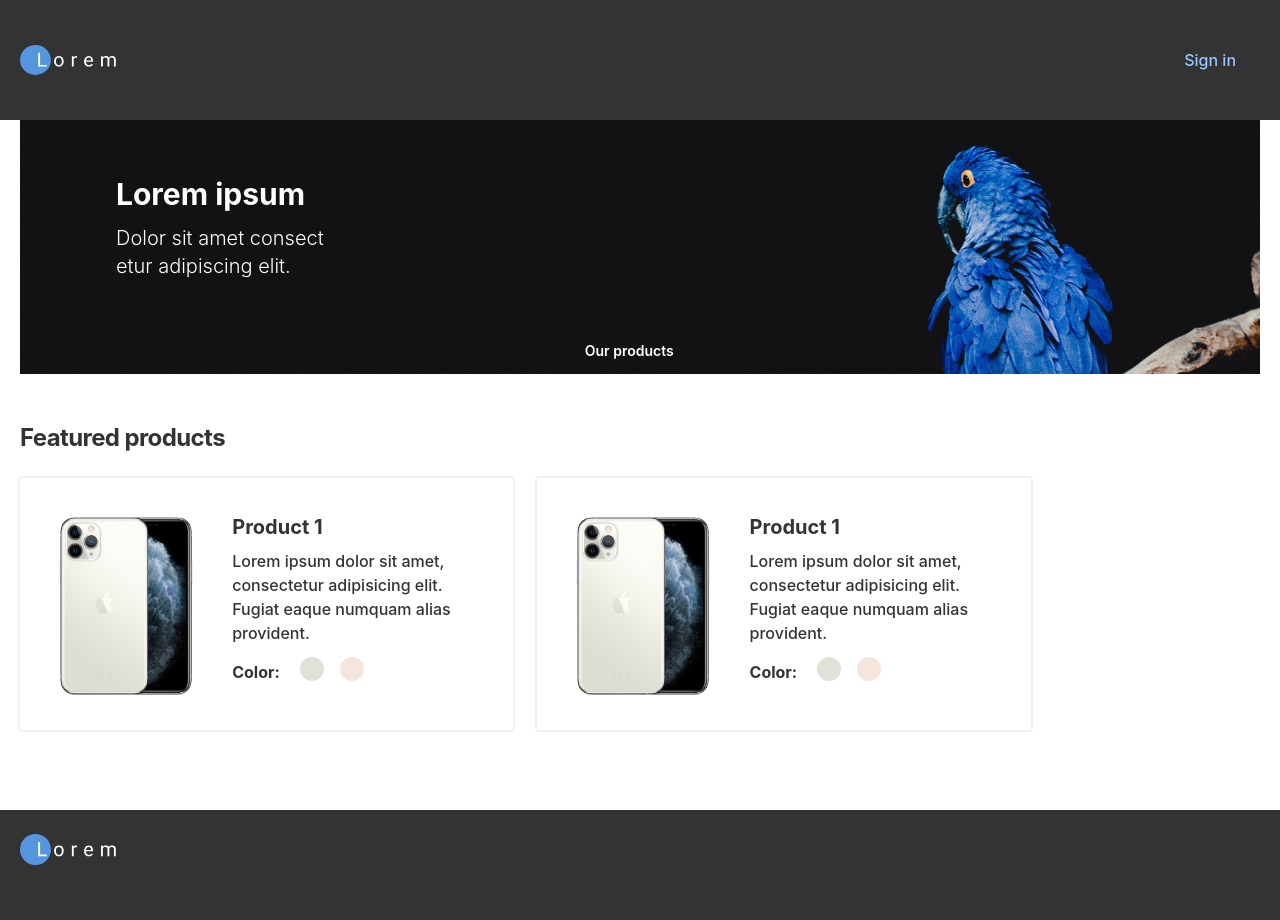
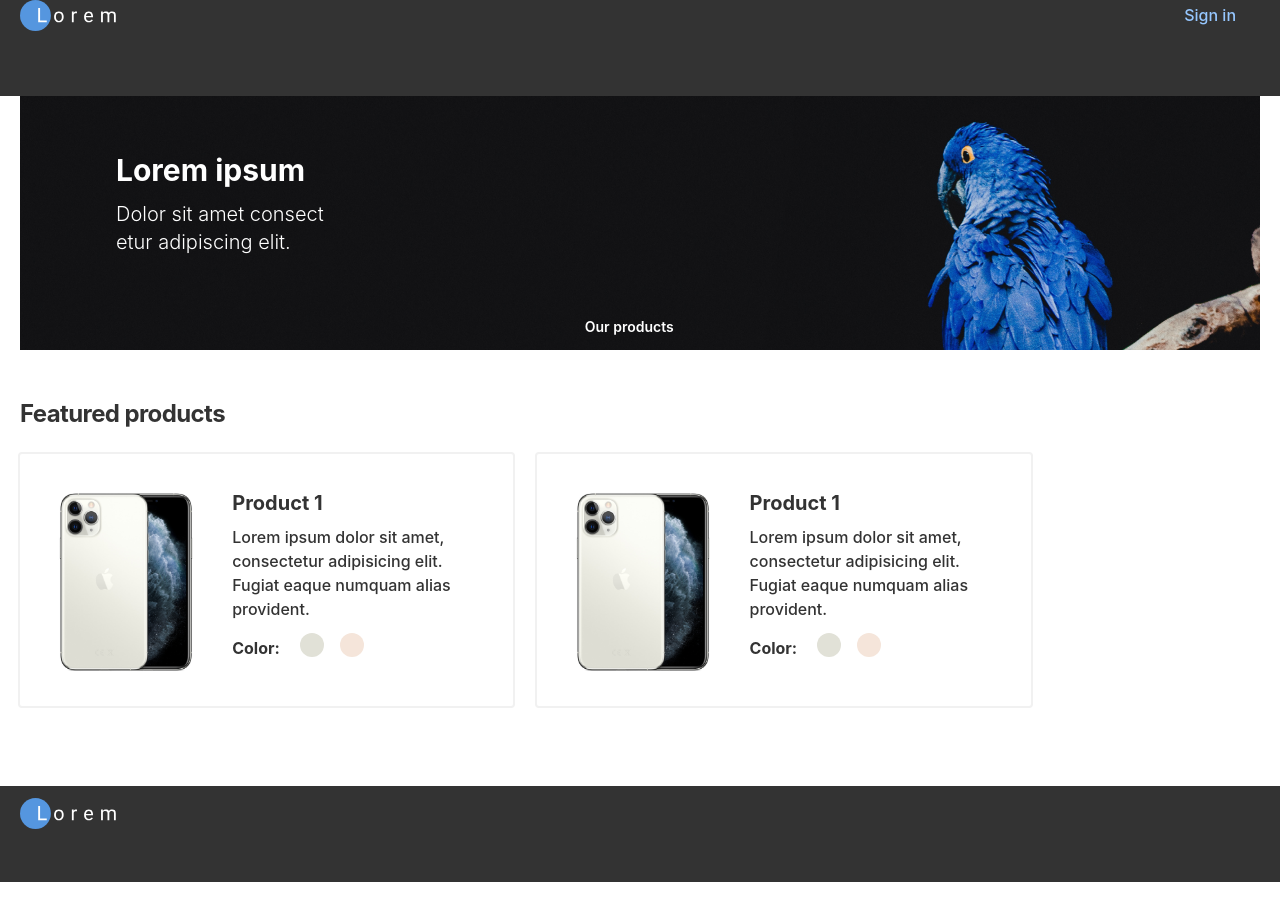
Before and after one commit to nicolasgasco/frontend_test_july2021, a React (Create React App) app: page / in a window 1280 px wide. Shown: the top 920 px of the page. After the commit the page ends 882 px from the top, so only its background shows below. Built offline with nearby package versions, Linux system fonts and the light colour scheme; some icons are missing; the HTML template or start-up script is replaced by a standard one.

Commit message:
Finished mobile styles

```diff
--- a/src/components/Wrappers/FullWidthWrapper.js
+++ b/src/components/Wrappers/FullWidthWrapper.js
@@ -1,7 +1,7 @@
 const FullWidthWrapper = ({ children, className }) => {
   return (
-    <div className={`bg-primary min-w-full py-3 `}>
-      <div className={`px-5 sm:px-0 max-w-1240 mx-auto sm:h-24 ${className}`}>
+    <div className={`bg-primary min-w-full py-3 sm:py-0 sticky top-0 sm:static z-10`}>
+      <div className={`px-5 sm:px-0 max-w-1240 mx-auto sm:block sm:h-24 ${className}`}>
         {children}
       </div>
     </div>
```
